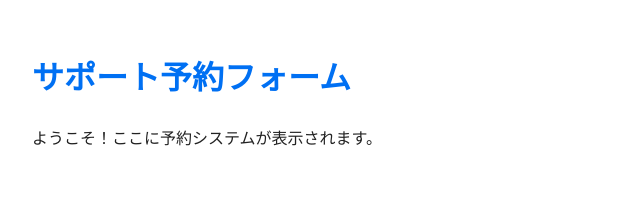
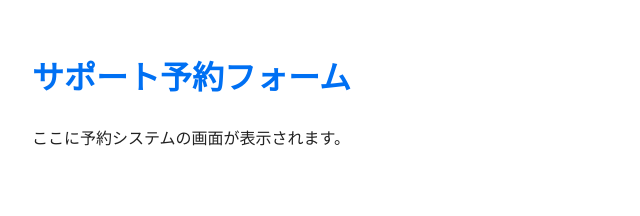
Before and after one commit to le-watanabe-y/support-you-yoro-reservation-clean, a Next.js app: page /app in a window 1280 px wide. Shown: the top 216 px of the page, without its empty margins (0-640 px from the left). Built offline with nearby package versions, Linux system fonts and the light colour scheme.

Commit message:
Update page.tsx

```diff
--- a/app/app/page.tsx
+++ b/app/app/page.tsx
@@ -2,7 +2,7 @@ export default function Home() {
   return (
     <main style={{ padding: "2rem", fontFamily: "sans-serif" }}>
       <h1>サポート予約フォーム</h1>
-      <p>ようこそ！ここに予約システムが表示されます。</p>
+      <p>ここに予約システムの画面が表示されます。</p>
     </main>
   );
 }
```
